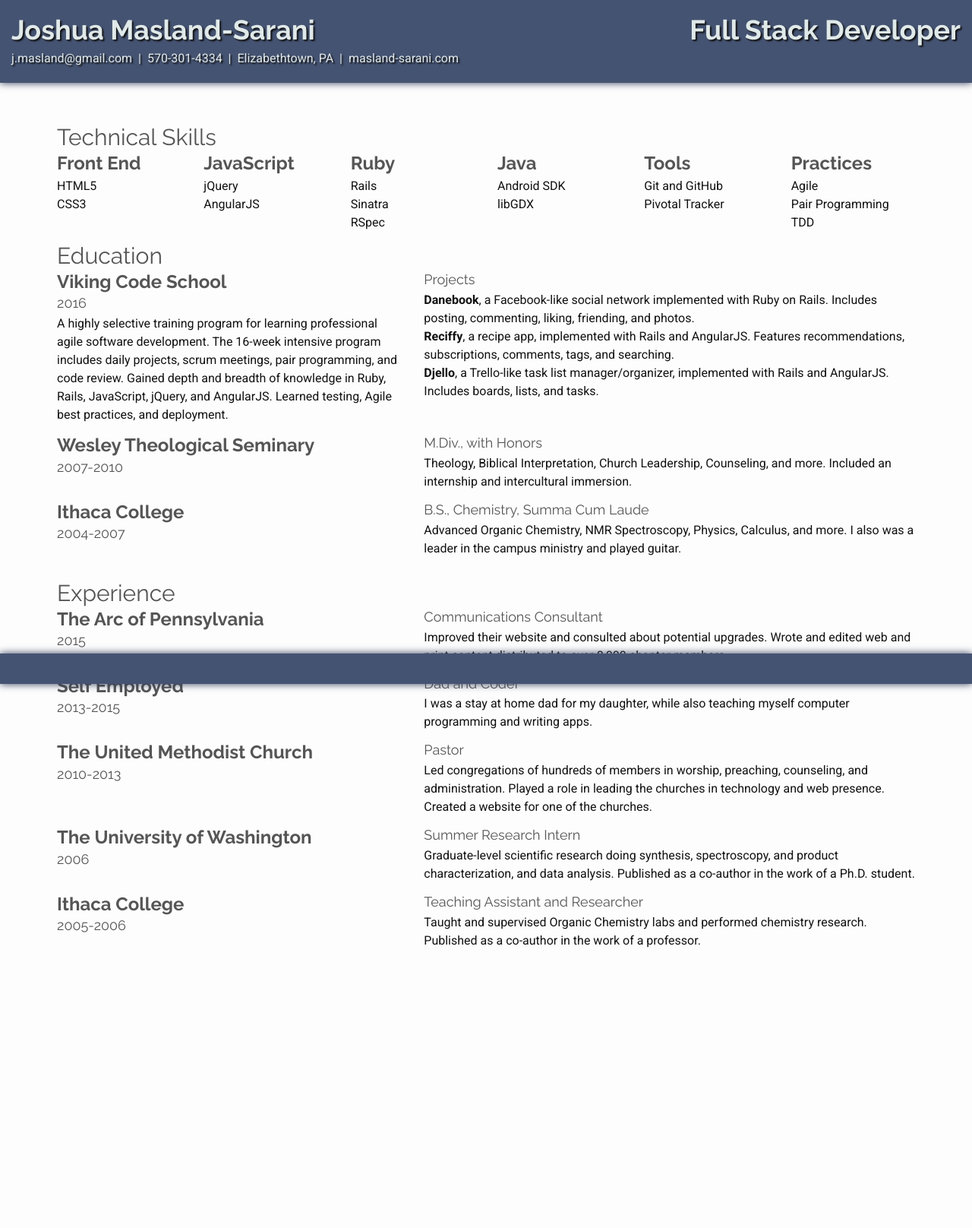
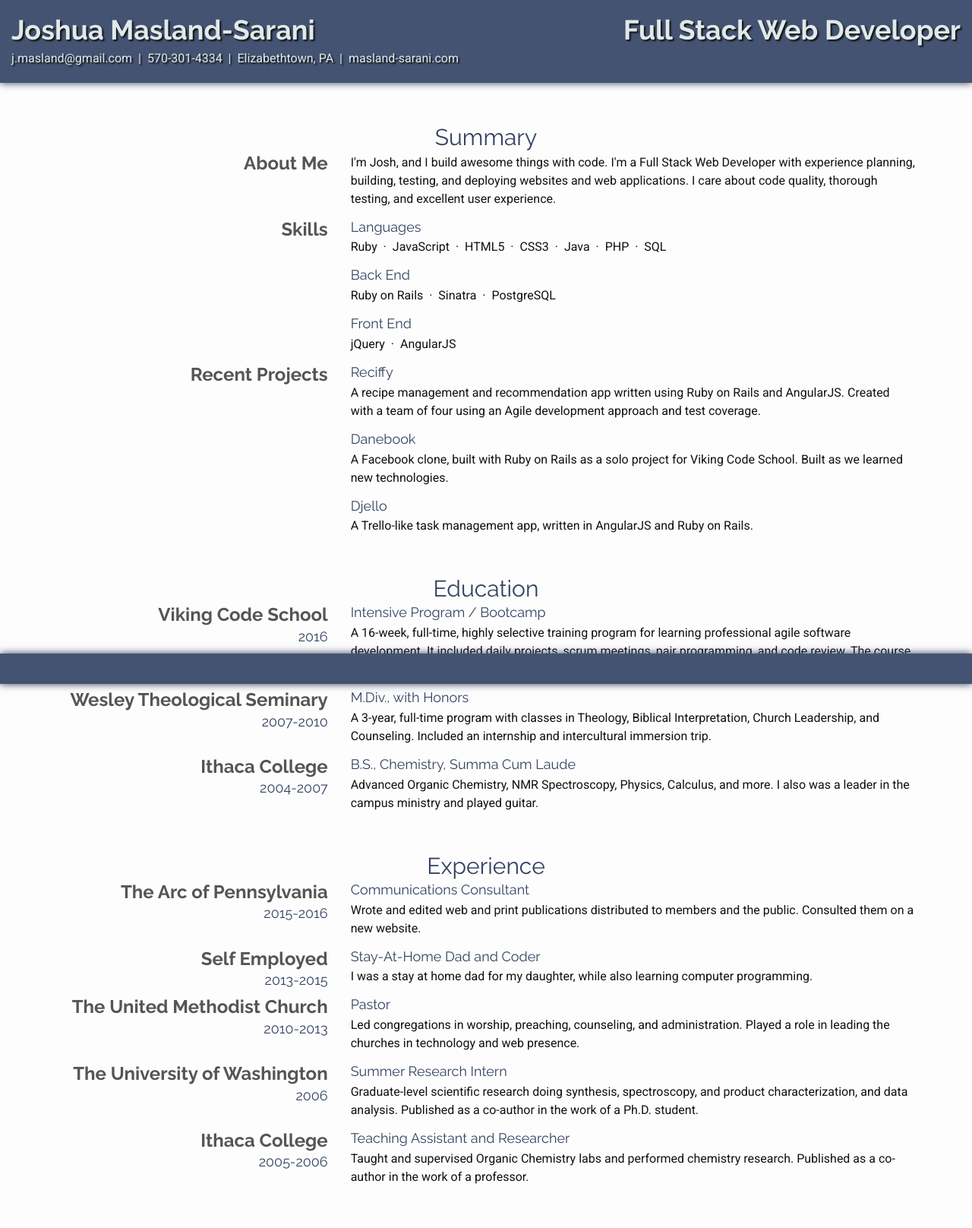
Before and after one commit to JMazzy/jmazzy.github.io, a Jekyll site: the page built from _posts/2016-05-17-resume.html, in a window 1280 px wide. Shown: the whole page at 76% size. Built offline with Jekyll 4.4.1, drawn with Linux system fonts in a browser that asks for light colours; nearby versions of some CDN libraries; before the commit the page ends 1305 px from its top, so only the background shows below that.

Commit message:
resume updates

```diff
--- a/_data/jobs.yml
+++ b/_data/jobs.yml
@@ -1,19 +1,19 @@
 - employer: The Arc of Pennsylvania
-  date: 2015
+  date: 2015-2016
   title: Communications Consultant
-  description: Improved their website and consulted about potential upgrades. Wrote and edited web and print content distributed to over 8,000 chapter members.
+  description: Wrote and edited web and print publications distributed to members and the public. Consulted them on a new website.
   resume: true
 
 - employer: Self Employed
   date: 2013-2015
-  title: Dad and Coder
-  description: I was a stay at home dad for my daughter, while also teaching myself computer programming and writing apps.
+  title: Stay-At-Home Dad and Coder
+  description: I was a stay at home dad for my daughter, while also learning computer programming.
   resume: true
 
 - employer: The United Methodist Church
   date: 2010-2013
   title: Pastor
-  description: Led congregations of hundreds of members in worship, preaching, counseling, and administration. Played a role in leading the churches in technology and web presence. Created a website for one of the churches.
+  description: Led congregations in worship, preaching, counseling, and administration. Played a role in leading the churches in technology and web presence.
   resume: true
 
 - employer: Wesley Theological Seminary
--- a/_data/schools.yml
+++ b/_data/schools.yml
@@ -1,7 +1,7 @@
 - name: Viking Code School
   date: 2016
-  program: Intensive Program (Bootcamp)
-  description: A highly selective training program for learning professional agile software development. The 16-week intensive program includes daily projects, scrum meetings, pair programming, and code review. Gained depth and breadth of knowledge in Ruby, Rails, JavaScript, jQuery, and AngularJS. Learned testing, Agile best practices, and deployment.
+  program: Intensive Program / Bootcamp
+  description: A 16-week, full-time, highly selective training program for learning professional agile software development. It included daily projects, scrum meetings, pair programming, and code review. The course focused on Ruby on Rails and AngularJS, and emphasized testing and best practices.
   resume: true
 
 - name: Wesley Theological Seminary
--- a/_layouts/resume.html
+++ b/_layouts/resume.html
@@ -11,7 +11,7 @@
           <h1 class="pull-left">Joshua Masland-Sarani</h1>
         </div>
         <div class="col-xs-6">
-          <h1 class="pull-right">Full Stack Developer</h1>
+          <h1 class="pull-right">Full Stack Web Developer</h1>
         </div>
       </div>
 
@@ -29,11 +29,14 @@
     </header>
 
     <main class="container">
-      {{ content }}
+      <section class="row">
+        <section class="col-xs-12">
+          {{ content }}
+        </section>
+      </section>
     </main>
 
     <footer class="navbar-fixed-bottom">
-
       <script   src="https://code.jquery.com/jquery-2.2.3.min.js"   integrity="sha256-a23g1Nt4dtEYOj7bR+vTu7+T8VP13humZFBJNIYoEJo="   crossorigin="anonymous"></script>
       <script src="https://maxcdn.bootstrapcdn.com/bootstrap/3.3.6/js/bootstrap.min.js" integrity="sha384-0mSbJDEHialfmuBBQP6A4Qrprq5OVfW37PRR3j5ELqxss1yVqOtnepnHVP9aJ7xS" crossorigin="anonymous"></script>
     </footer>
--- a/_posts/2016-05-17-resume.html
+++ b/_posts/2016-05-17-resume.html
@@ -5,99 +5,106 @@ date:   2016-05-17
 permalink: /resume/
 ---
 
-{% assign resume_skills = site.data.skills | where: "resume", "true" %}
+<h2 class="text-center">Summary</h2>
+<div class="row">
+  <div class="col-xs-4 text-right">
+    <h3>About Me</h3>
 
-<h2>Technical Skills</h2>
-
-<div class="row">
-
-  {% for skill in resume_skills %}
-
-		<div class="col-xs-2">
-			<h3>{{ skill.name }}</h3>
-
-			{% for item in skill.items %}
-
-				<div class="skill">
-
-					{{ item.name }}
-
-				</div>
-
-			{% endfor %}
-
-		</div>
-
-	{% endfor %}
-
-</div>
-
-<h2>Education</h2>
-
-<div class="row">
-  <div class="col-xs-5">
-    <h3>Viking Code School</h3>
-    <h4>2016</h4>
+  </div>
+  <div class="col-xs-8">
     <p>
-      A highly selective training program for learning professional agile software development. The 16-week intensive program includes daily projects, scrum meetings, pair programming, and code review. Gained depth and breadth of knowledge in Ruby, Rails, JavaScript, jQuery, and AngularJS. Learned testing, Agile best practices, and deployment.
-    </p>
-  </div>
-
-  <div class="col-xs-7">
-    <h4>Projects</h4>
-    <div class="projects">
-      <strong>Danebook</strong>, a Facebook-like social network implemented with Ruby on Rails. Includes posting, commenting, liking, friending, and photos.
-    </div>
-
-    <div class="projects">
-      <strong>Reciffy</strong>, a recipe app, implemented with Rails and AngularJS. Features recommendations, subscriptions, comments, tags, and searching.
-    </div>
-
-    <div class="projects">
-      <strong>Djello</strong>, a Trello-like task list manager/organizer, implemented with Rails and AngularJS. Includes boards, lists, and tasks.
-    </div>
-  </div>
-</div>
-
-<div class="row">
-  <div class="col-xs-5">
-    <h3>Wesley Theological Seminary</h3>
-    <h4>2007-2010</h4>
-  </div>
-  <div class="col-xs-7">
-    <h4>
-      M.Div., with Honors
-    </h4>
-    <p>
-      Theology, Biblical Interpretation, Church Leadership, Counseling, and more. Included an internship and intercultural immersion.
+      I'm Josh, and I build awesome things with code. I'm a Full Stack Web Developer with experience planning, building, testing, and deploying websites and web applications. I care about code quality, thorough testing, and excellent user experience.
     </p>
   </div>
 </div>
 
 <div class="row">
-  <div class="col-xs-5">
-    <h3>Ithaca College</h3>
-    <h4>2004-2007</h4>
+  <div class="col-xs-4 text-right">
+    <h3>Skills</h3>
   </div>
-  <div class="col-xs-7">
-    <h4>
-      B.S., Chemistry, Summa Cum Laude
-    </h4>
+  <div class="col-xs-8">
+    <h4>Languages</h4>
     <p>
-      Advanced Organic Chemistry, NMR Spectroscopy, Physics, Calculus, and more. I also was a leader in the campus ministry and played guitar.
+      Ruby
+      &nbsp;&#183;&nbsp;
+      JavaScript
+      &nbsp;&#183;&nbsp;
+      HTML5
+      &nbsp;&#183;&nbsp;
+      CSS3
+      &nbsp;&#183;&nbsp;
+      Java
+      &nbsp;&#183;&nbsp;
+      PHP
+      &nbsp;&#183;&nbsp;
+      SQL
+    </p>
+
+    <h4>Back End</h4>
+    <p>
+      Ruby on Rails
+      &nbsp;&#183;&nbsp;
+      Sinatra
+      &nbsp;&#183;&nbsp;
+      PostgreSQL
+    </p>
+
+    <h4>Front End</h4>
+    <p>
+      jQuery
+      &nbsp;&#183;&nbsp;
+      AngularJS
     </p>
   </div>
 </div>
 
-<h2>Experience</h2>
+
+
+  <div class="row">
+    <div class="col-xs-4 text-right">
+      <h3>Recent Projects</h3>
+    </div>
+    <div class="col-xs-8">
+      {% assign projects = site.data.projects | where: "resume", "true" %}
+      {% for project in projects %}
+        <h4>{{ project.name }}</h4>
+        <p>
+          {{ project.description }}
+        </p>
+      {% endfor %}
+    </div>
+  </div>
+
+
+<br>
+
+<h2 class="text-center">Education</h2>
+{% assign schools = site.data.schools | where: "resume", "true" %}
+{% for school in schools %}
+  <div class="row">
+    <div class="col-xs-4 text-right">
+        <h3>{{ school.name }}</h3>
+        <h4>{{ school.date }}</h4>
+    </div>
+
+    <div class="col-xs-8">
+      <h4>{{ school.program }}</h4>
+      <p>{{ school.description }}</p>
+    </div>
+  </div>
+{% endfor %}
+
+<br>
+
+<h2 class="text-center">Experience</h2>
 {% assign jobs = site.data.jobs | where: "resume", "true" %}
 {% for job in jobs %}
   <div class="row">
-    <div class="col-xs-5">
+    <div class="col-xs-4 text-right">
       <h3>{{ job.employer }}</h3>
       <h4>{{ job.date }}</h4>
     </div>
-    <div class="col-xs-7">
+    <div class="col-xs-8">
       <h4>{{ job.title }}</h4>
       <p>
         {{ job.description }}
--- a/_sass/_styles.scss
+++ b/_sass/_styles.scss
@@ -6,6 +6,11 @@ $shadow: #2D3956;
 $theme: #455372;
 $theme-dark: #344261;
 $theme-light: #566483;
+
+* {
+	margin: 0;
+	padding: 0;
+}
 
 @media screen {
 	* {
@@ -26,6 +31,7 @@ $theme-light: #566483;
 
 	h2, h4, h6 {
 		font-weight: lighter;
+		color: $theme-dark;
 	}
 
 	h2 {
@@ -207,17 +213,18 @@ $theme-light: #566483;
 	* {
 	  font-family: 'Roboto';
 	  font-size: 12px;
-	  font-weight: 400;
+		margin: 0;
 	}
 
 	h1, h2, h3, h4, h5, h6 {
+		color: $headline !important;
 	  font-family: 'Raleway';
 	  margin: 0;
 	}
 
 	h2, h4, h6 {
 	  color: $theme !important;
-	  font-weight: normal !important;
+	  font-weight: bold !important;
 	}
 
 	h3, h5 {
@@ -233,6 +240,7 @@ $theme-light: #566483;
 	h2 {
 	  font-size: 16px;
 	  margin-top: 10px;
+		font-weight: bolder !important;
 	}
 
 	h3 {
@@ -241,7 +249,6 @@ $theme-light: #566483;
 
 	h4 {
 	  font-size: 14px;
-	  font-style: italic;
 	}
 
 	h5 {
@@ -249,35 +256,36 @@ $theme-light: #566483;
 	  margin-top: 5px;
 	}
 
-	h6 {
-	}
-
 	p {
 	  margin: 0;
 	}
 
 	.row {
-	  margin-top: 15px;
-	}
-
-	.projects {
 	  margin-top: 5px;
 	}
 
 	header {
 	  background-color: $theme !important;
-	  padding-bottom: 20px;
+	  padding: 20px;
 	  margin: 0;
 	  height: 100%;
 	  h1, section, span {
 	    color: white !important;
 	  }
+
+		section, span {
+			font-size: 16px;
+		}
+	}
+
+	main {
+		padding: 15px;
 	}
 
 	footer {
 	  background-color: $theme !important;
 	  min-height: 20px;
-	  margin-top: 20px;
+	  padding: 20px;
 	}
 }
 
```
Also changed, not shown: _data/skills.yml (+24 -5 lines).
